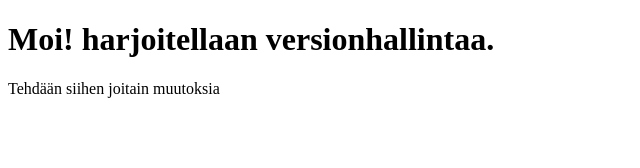
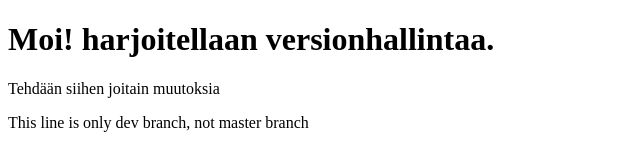
Before and after one commit to DavidKohvakka/versionhallintaharjoitus, a plain HTML site: page index.html in a window 1280 px wide. Shown: the whole page, without its empty margins (0-640 px from the left). Drawn offline with Linux system fonts and the light colour scheme.

Commit message:
only fo dev branch

```diff
--- a/index.html
+++ b/index.html
@@ -9,6 +9,7 @@
 <body>
     <h1>  Moi! harjoitellaan versionhallintaa.</h1>
     <p>Tehdään siihen joitain muutoksia</p>
+    <p>This line is only dev branch, not master branch</p>
 
 </body>
 </html>
```
